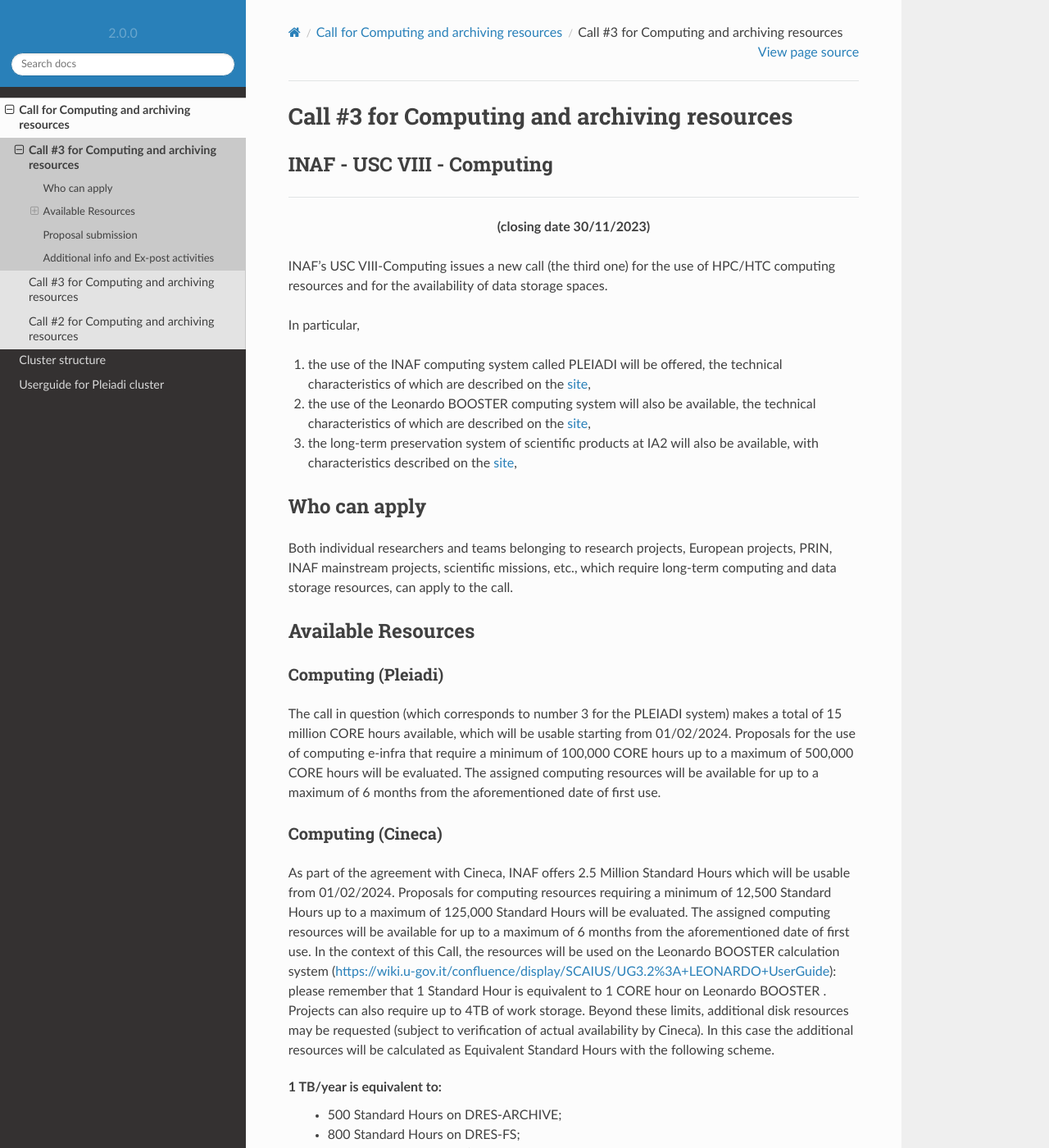
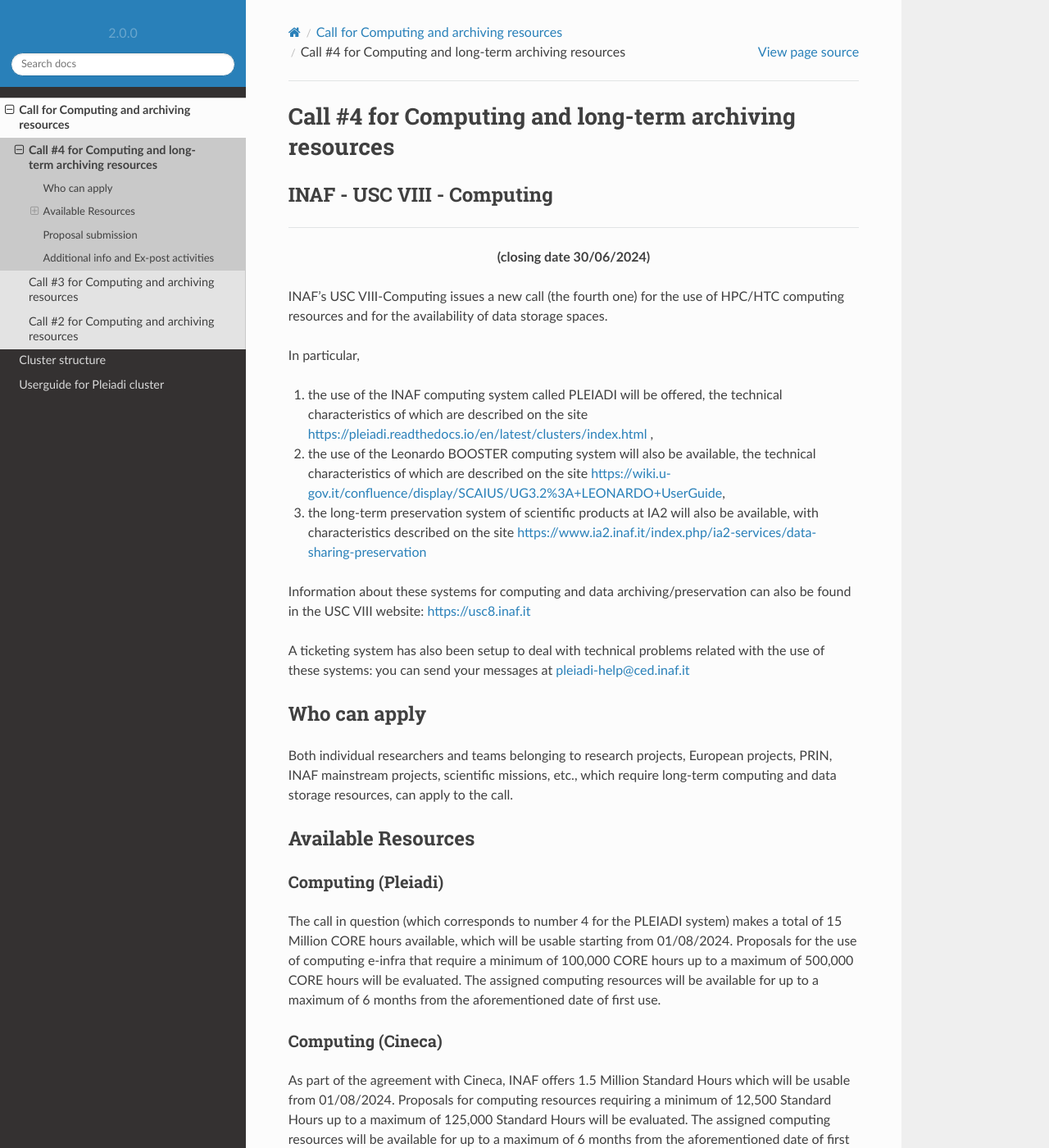
Before and after one commit to fvitello/pleiadi-doc, a Sphinx documentation site: the page built from docs/call/call4.rst, in a window 1280 px wide and 1400 px high. Shown: the whole window at 82% size. Built offline with Sphinx 7.4.7 and the Read the Docs theme 2.0.0, drawn with Linux system fonts in a browser that asks for light colours; pages that are not in the unit, such as notebooks, are missing from menus; some of the changed text lies outside the part shown.

Commit message:
Update call4.rst

```diff
--- a/docs/call/call4.rst
+++ b/docs/call/call4.rst
@@ -1,5 +1,5 @@
 ##################
-Call #3 for Computing and archiving resources
+Call #4 for Computing and long-term archiving resources
 ##################
 
 .. raw:: html
@@ -8,18 +8,22 @@ Call #3 for Computing and archiving resources
 
 ---------------------
 
-.. centered:: (closing date 30/11/2023)
+.. centered:: (closing date 30/06/2024)
 
-INAF's USC VIII-Computing issues a new call (the third one) for the use of HPC/HTC computing resources and for the availability of data storage spaces.
+INAF's USC VIII-Computing issues a new call (the fourth one) for the use of HPC/HTC computing resources and for the availability of data storage spaces.
 
 
 In particular,
 
-(i) the use of the INAF computing  system called PLEIADI will be offered, the technical characteristics of which are described on the `site <https://pleiadi.readthedocs.io/en/latest/clusters/index.html>`_,
+(i) the use of the INAF computing  system called PLEIADI will be offered, the technical characteristics of which are described on the site https://pleiadi.readthedocs.io/en/latest/clusters/index.html ,
 
-(ii) the use of the Leonardo BOOSTER computing system will also be available, the technical characteristics of which are described on the `site <https://wiki.u-gov.it/confluence/display/SCAIUS/UG3.2%3A+LEONARDO+UserGuide>`_,
+(ii) the use of the Leonardo BOOSTER computing system will also be available, the technical characteristics of which are described on the site https://wiki.u-gov.it/confluence/display/SCAIUS/UG3.2%3A+LEONARDO+UserGuide,
 
-(iii) the long-term preservation system of scientific products at IA2 will also be available, with characteristics described on the `site <https://www.ia2.inaf.it/index.php/ia2-services/data-sharing-preservation>`_,
+(iii) the long-term preservation system of scientific products at IA2 will also be available, with characteristics described on the site https://www.ia2.inaf.it/index.php/ia2-services/data-sharing-preservation
+
+Information about these systems for computing and data archiving/preservation can also be found in  the USC VIII   website:    https://usc8.inaf.it
+
+A ticketing system has also been setup to deal with technical problems related with the use of these systems: you can send your messages at  pleiadi-help@ced.inaf.it
 
 
 Who can apply
@@ -37,14 +41,15 @@ Available Resources
 Computing (Pleiadi)
 -------------------
 
-The call in question (which corresponds to number 3 for the PLEIADI system) makes a total of 15 million CORE hours available, which will be usable starting from 01/02/2024. Proposals for the use of computing e-infra that require a minimum of 100,000 CORE hours up to a maximum of 500,000 CORE hours will be evaluated. The assigned computing resources will be available for up to a maximum of 6 months from the aforementioned date of first use.
+The call in question (which corresponds to number 4 for the PLEIADI system) makes a total of 15 Million CORE hours available, which will be usable starting from 01/08/2024. Proposals for the use of computing e-infra that require a minimum of 100,000 CORE hours up to a maximum of 500,000 CORE hours will be evaluated. The assigned computing resources will be available for up to a maximum of 6 months from the aforementioned date of first use.
 
 
 Computing (Cineca)
 -------------------
 
-As part of the agreement with Cineca, INAF offers 2.5 Million Standard Hours which will be usable from 01/02/2024. Proposals for computing resources requiring a minimum of 12,500 Standard Hours up to a maximum of 125,000 Standard Hours will be evaluated. The assigned computing resources will be available for up to a maximum of 6 months from the aforementioned date of first use.
+As part of the agreement with Cineca, INAF offers 1.5 Million Standard Hours which will be usable from 01/08/2024. Proposals for computing resources requiring a minimum of 12,500 Standard Hours up to a maximum of 125,000 Standard Hours will be evaluated. The assigned computing resources will be available for up to a maximum of 6 months from the aforementioned date of first use.
 In the context of this Call, the resources will be used on the Leonardo BOOSTER calculation system (https://wiki.u-gov.it/confluence/display/SCAIUS/UG3.2%3A+LEONARDO+UserGuide): please remember that 1 Standard Hour is equivalent to 1 CORE hour on Leonardo BOOSTER .
+
 Projects can also require up to 4TB of work storage. Beyond these limits, additional disk resources may be requested (subject to verification of actual availability by Cineca). In this case the additional resources will be calculated as Equivalent Standard Hours with the following scheme.
 
 
@@ -60,19 +65,14 @@ More information on CINECA storage systems can be found on the `Cineca wiki site
 Long Term Storage (IA2)
 -------------------
 
-
-
-As in the previous call, INAF provides long-term data storage spaces, even completely free from the need for computing resources. This data will be made available starting from 01/02/2024. The typical dimensions of the spaces required in each individual proposal are up to 20TB. Their use may continue until the date indicated and justified by the applicant. Since data preservation will take place on Tape Library devices, it is advisable to carefully read the description of the data sharing and preservation `services <https://www.ia2.inaf.it/index.php/ia2-services/data-sharing-preservation>`_ offered by IA2 as well as the description of the Long-Term Preservation `service <https://www.ia2.inaf.it/index.php/ia2-services/data-sharing-preservation/long-term-preservation>`_ for the preliminary measures necessary for preparing the data for the preservation and subsequent recovery of the data.
-
-
-
+As in the previous call, INAF provides long-term data storage spaces, even completely free from the need for computing resources. These long-term storage spaces will be made available starting from 01/08/2024. The typical dimensions of the spaces required in each individual proposal are up to 20TB. Their use may continue until the date indicated and justified by the applicant. Since data preservation will take place on Tape Library devices, it is advisable to carefully read the description of the data sharing and preservation `services <https://www.ia2.inaf.it/index.php/ia2-services/data-sharing-preservation>`_ offered by IA2 as well as the description of the Long-Term Preservation `service <https://www.ia2.inaf.it/index.php/ia2-services/data-sharing-preservation/long-term-preservation>`_ for the preliminary measures necessary for preparing the data for the preservation and subsequent recovery of the data.
 
 
 
 Proposal submission
 ^^^^^^^^^^^^^^^^^^^^^^
 
-Proposals must be submitted by completing the form available at the `link <https://forms.gle/vwBXwqrJ4PKCP1y28>`_ starting from 01/11/2023 and by 11.59pm on 30/11/2023.
+Proposals must be submitted by completing the form available at the `link <https://forms.gle/MwmL8CcKucFzwtxA8>`_  starting from 01/06/2024  and by 11.59pm on 30/06/2024.
 
 In the application, the proposing research groups will be asked to specify in detail the scientific background, the technical characteristics of the code, detailing libraries, computing environment, compilers, paradigm and degree of parallelism. Furthermore, you will be asked to describe any constraints on how resources are used (for example dedicated nodes, minimum number of nodes required per run, execution time of a single run, total memory for a single job,....etc) and to indicate the period during which the calculation time will be used.
 
@@ -85,13 +85,11 @@ Similarly, the application for long-term data preservation space must contain al
 During the proposal evaluation phase, the Panel may request clarifications and further information from the proposers. Communication of any allocation of the requested resources will normally take place within 4-5 weeks of the closing of the call.
 
 
-
 Additional info and Ex-post activities
 ^^^^^^^^^^^^^^^^^^^^^^
 
-Starting from 01/12/2023 (closing day of the call), it will also be possible to request computing resources on a “first come, first serve basis”, up to a maximum of 100,000 CORE hours per project, and until the resources available for this methodology, equal to 5,000,000 CORE hours, are exhausted
+Starting from 01/07/2024 (the next day after the closing of the call), it will also be possible to request computing resources on a “first come, first serve basis”, up to a maximum of 100,000 CORE hours per project, and until the resources available for this methodology, equal to 5,000,000 CORE hours, are exhausted
 As regards Cineca and Leonardo BOOSTER, it will be possible to request hours for "tests" up to a maximum of 10,000 Standard Hours per project.
 The computing resources assigned in this mode will be available for up to a maximum of 2 months from the date of first use. These proposals will also be subject to an assessment of adequacy and feasibility by USC VIII and/or the management team of the aforementioned computing resources, with response times normally less than a week.
 
-
 At the end of the project, the proponent will be asked for a short report on the results obtained and the critical issues encountered using the assigned resources. Failure to send this report precludes participation in the subsequent call.
```
